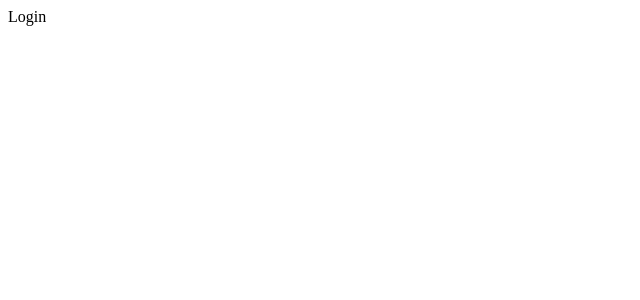
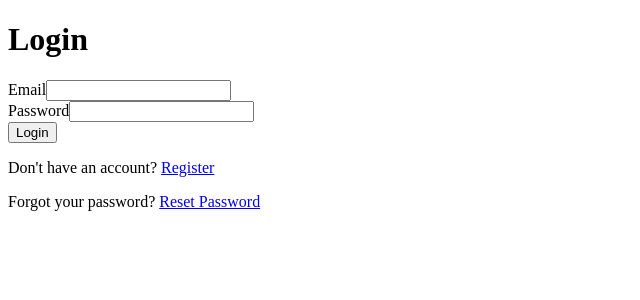
Before and after one commit to r0hitm/react-fire, a React (Vite) app: page /login in a window 1280 px wide. Shown: the top 300 px of the page, without its empty margins (0-640 px from the left). Built offline with nearby package versions, Linux system fonts and the light colour scheme.

Commit message:
implemented login route action

```diff
--- a/src/actions.ts
+++ b/src/actions.ts
@@ -5,7 +5,7 @@
  */
 import { redirect } from "react-router-dom";
 
-import { register } from "./firebase";
+import { register, login } from "./firebase";
 
 export const registerAction = async ({ request }: { request: Request }) => {
     const data = Object.fromEntries(await request.formData());
@@ -18,3 +18,15 @@
         return null;
     }
 };
+
+export const loginAction = async ({ request }: { request: Request }) => {
+    const data = Object.fromEntries(await request.formData());
+    try {
+        await login(data.email.toString(), data.password.toString());
+        return redirect("/");
+    } catch (error: any) {
+        console.log(error);
+        alert(error.message);
+        return null;
+    }
+};
--- a/src/main.tsx
+++ b/src/main.tsx
@@ -10,7 +10,7 @@
 import ErrorPage from "./routes/ErrorPage.tsx";
 
 // actions for the routes:
-import { registerAction } from "./actions.ts";
+import { registerAction, loginAction } from "./actions.ts";
 
 const router = createBrowserRouter([
     {
@@ -20,6 +20,7 @@
     {
         path: "/login",
         element: <Login />,
+        action: loginAction,
     },
     {
         path: "/register",
--- a/src/routes/Login.tsx
+++ b/src/routes/Login.tsx
@@ -1,3 +1,34 @@
+import { Form, Link } from "react-router-dom";
+
 export default function Login() {
-    return <>Login</>;
+    return (
+        <div className="login">
+            <h1>Login</h1>
+            <Form method="POST">
+                <div className="form-field">
+                    <label htmlFor="email">Email</label>
+                    <input type="email" name="email" id="email" required />
+                </div>
+                <div className="form-field">
+                    <label htmlFor="password">Password</label>
+                    <input
+                        type="password"
+                        name="password"
+                        id="password"
+                        required
+                    />
+                </div>
+                <div className="form-field">
+                    <button type="submit">Login</button>
+                </div>
+            </Form>
+            <p>
+                Don't have an account? <Link to="/register">Register</Link>
+            </p>
+            <p>
+                Forgot your password?{" "}
+                <Link to="/reset-password">Reset Password</Link>
+            </p>
+        </div>
+    );
 }
```
